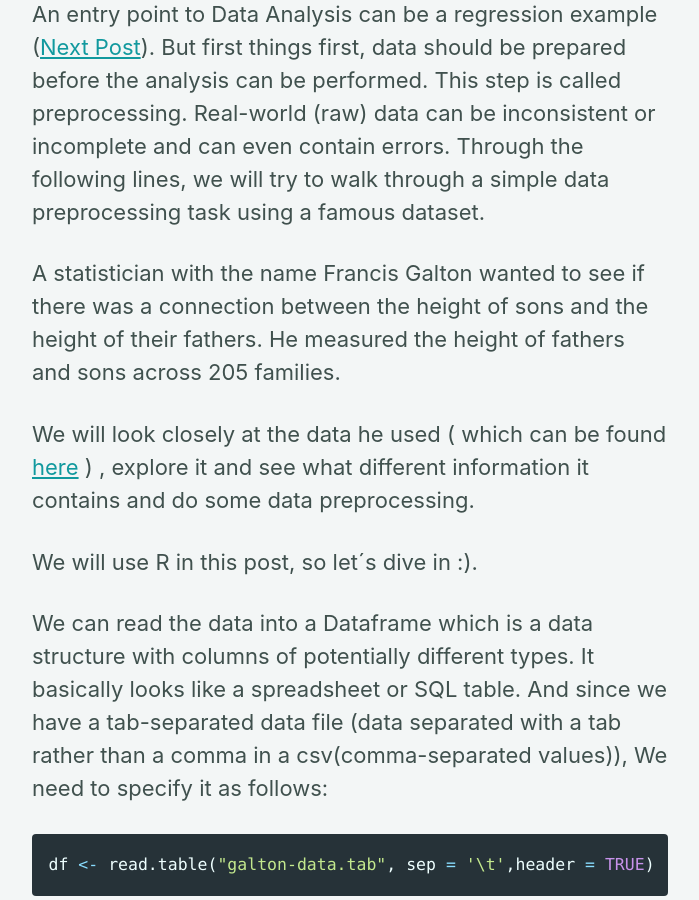
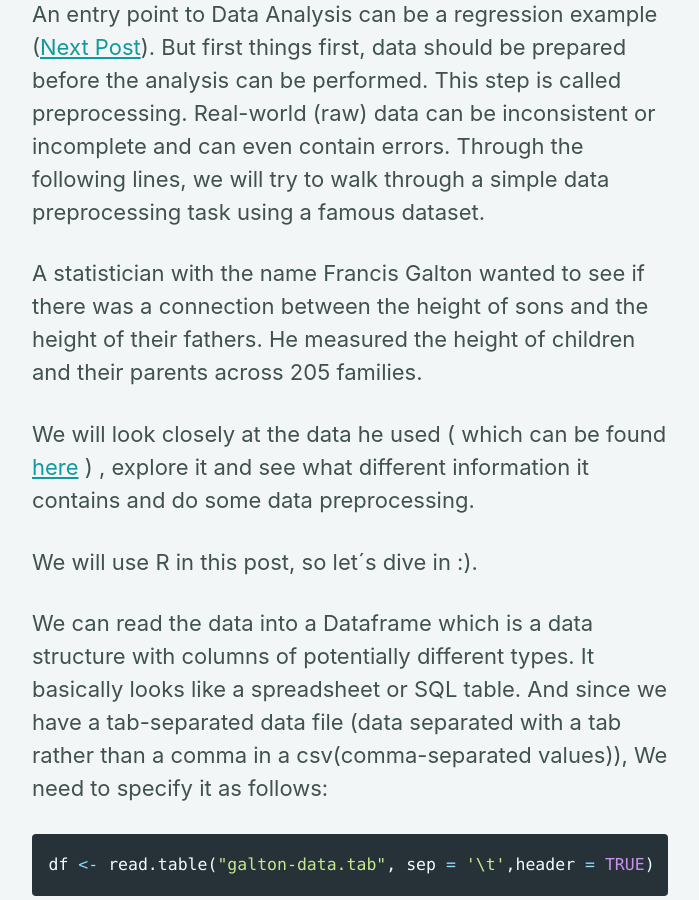
Before and after one commit to TariqGon/TariqGon.github.io, a Jekyll site: the page built from _posts/2018-03-11- R - A First Date with Data.md, in a window 1280 px wide and 900 px high, scrolled down 830 px. Shown: the whole window, without its empty margins (290-989 px from the left). Built offline with Jekyll 4.4.1, drawn with Linux system fonts in a browser that asks for light colours; nearby versions of some CDN libraries.

Commit message:
new commit

```diff
--- a/_posts/2018-03-11- R - A First Date with Data.md
+++ b/_posts/2018-03-11- R - A First Date with Data.md
@@ -9,7 +9,7 @@ excerpt: " Data Science, Data Preprocessing, R"
 
 An entry point to Data Analysis can be a regression example ([Next Post](/_pages/2018-03-11- A_Simple_Linear_Regression_Example.html)). But first things first, data should be prepared before the analysis can be performed. This step is called preprocessing. Real-world (raw) data can be inconsistent or incomplete and can even contain errors. Through the following lines, we will try to walk through a simple data preprocessing task using a famous dataset.
 
-A statistician with the name Francis Galton wanted to see if there was a connection between the height of sons and the height of their fathers. He measured the height of fathers and sons across 205 families.
+A statistician with the name Francis Galton wanted to see if there was a connection between the height of sons and the height of their fathers. He measured the height of children and their parents across 205 families.
 
 We will look closely at the data he used ( which can be found  [here](https://dataverse.harvard.edu/dataset.xhtml?persistentId=doi:10.7910/DVN/T0HSJ1) ) , explore it and see what different information it contains and do some data preprocessing.
 
```
Also changed, not shown: _pages/about.md (+4 -0 lines).
